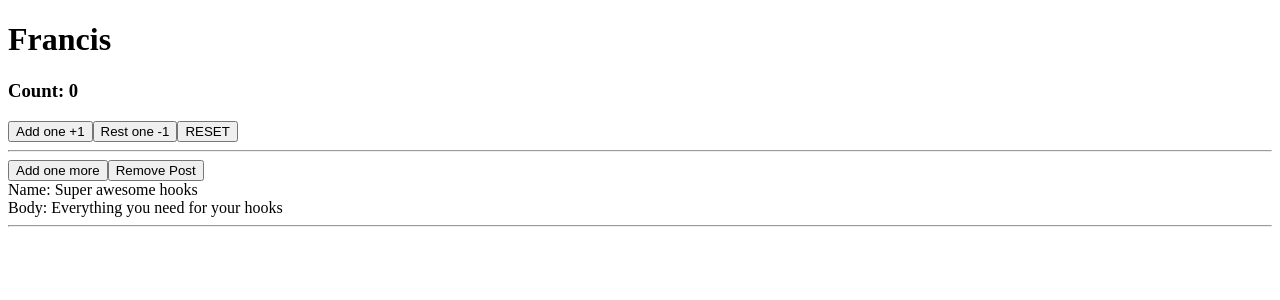
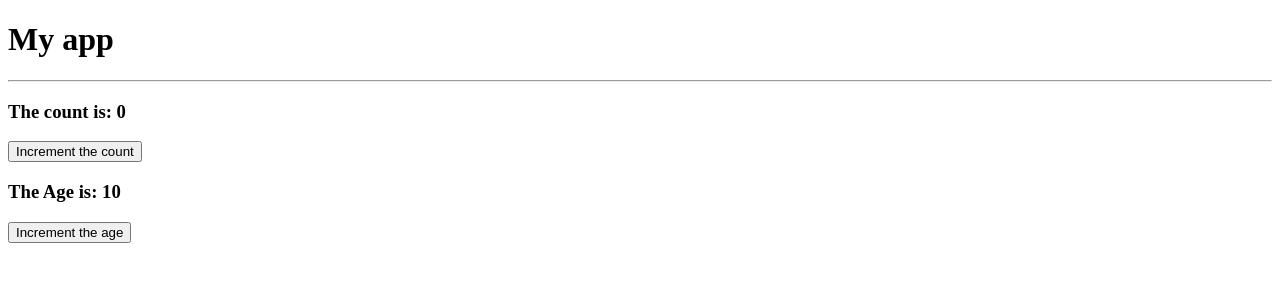
Before and after one commit to genie-ru/react_hook, a React (Create React App) app: page / in a window 1280 px wide. Shown: the top 300 px of the page. Built offline with nearby package versions, Linux system fonts and the light colour scheme.

Commit message:
add callback

```diff
--- /dev/null
+++ b/src/app-2.js
@@ -0,0 +1,33 @@
+import React, { useState } from 'react';
+import { useCallback } from 'react';
+
+import Title from './components/title';
+import Count from './components/count';
+import CountBtn from './components/countBtn';
+import Age from './components/age';
+import AgeBtn from './components/ageBtn';
+
+const App = () => {
+    const [count, setCount] = useState(0);
+    const [age,setAge] = useState(10);
+
+    const incrementCount = useCallback(()=>{
+        setCount( prevCount => prevCount+1);
+    },[]);
+
+    const incrementAge = useCallback(()=>{
+        setAge( prevAge => prevAge+1);
+    },[]);
+
+    return (
+        <>
+            <Title />
+            <Count count={count} />
+            <CountBtn handleCount={incrementCount}/>
+            <Age age={age} />
+            <AgeBtn handleAge={incrementAge}/>
+        </>
+    )
+}
+
+export default App;
--- /dev/null
+++ b/src/components/age.js
@@ -0,0 +1,12 @@
+import React from 'react';
+
+const Age = ({age}) => {
+    console.log('4-Age');
+    return (
+        <>
+            <h3>The Age is: {age}</h3>
+        </>
+    )
+}
+
+export default React.memo(Age);
--- /dev/null
+++ b/src/components/ageBtn.js
@@ -0,0 +1,14 @@
+import React from 'react';
+
+const AgeBtn = ({handleAge}) => {
+    console.log('5-AgeBtn');
+    return (
+        <>
+            <button onClick={handleAge}>
+                Increment the age
+            </button>
+        </>
+    )
+}
+
+export default React.memo(AgeBtn);
--- /dev/null
+++ b/src/components/count.js
@@ -0,0 +1,12 @@
+import React from 'react';
+
+const Count = ({count}) => {
+    console.log('2-Count');
+    return (
+        <>
+            <h3>The count is: {count}</h3>
+        </>
+    )
+}
+
+export default React.memo(Count);
--- /dev/null
+++ b/src/components/countBtn.js
@@ -0,0 +1,14 @@
+import React from 'react';
+
+const CountBtn = ({handleCount}) => {
+    console.log('3-CountBtn');
+    return (
+        <>
+            <button onClick={handleCount}>
+                Increment the count
+            </button>
+        </>
+    )
+}
+
+export default React.memo(CountBtn);
--- /dev/null
+++ b/src/components/title.js
@@ -0,0 +1,13 @@
+import React from 'react';
+
+const Title = () => {
+    console.log('1-Title');
+    return (
+        <>
+            <h1>My app</h1>
+            <hr/>
+        </>
+    )
+}
+
+export default React.memo(Title);
--- a/src/index.js
+++ b/src/index.js
@@ -1,6 +1,6 @@
 import React from 'react';
 import ReactDOM from 'react-dom/client';
-import App from './App';
+import App from './app-2.js';
 
 const root = ReactDOM.createRoot(document.getElementById('root'));
 root.render(
```
